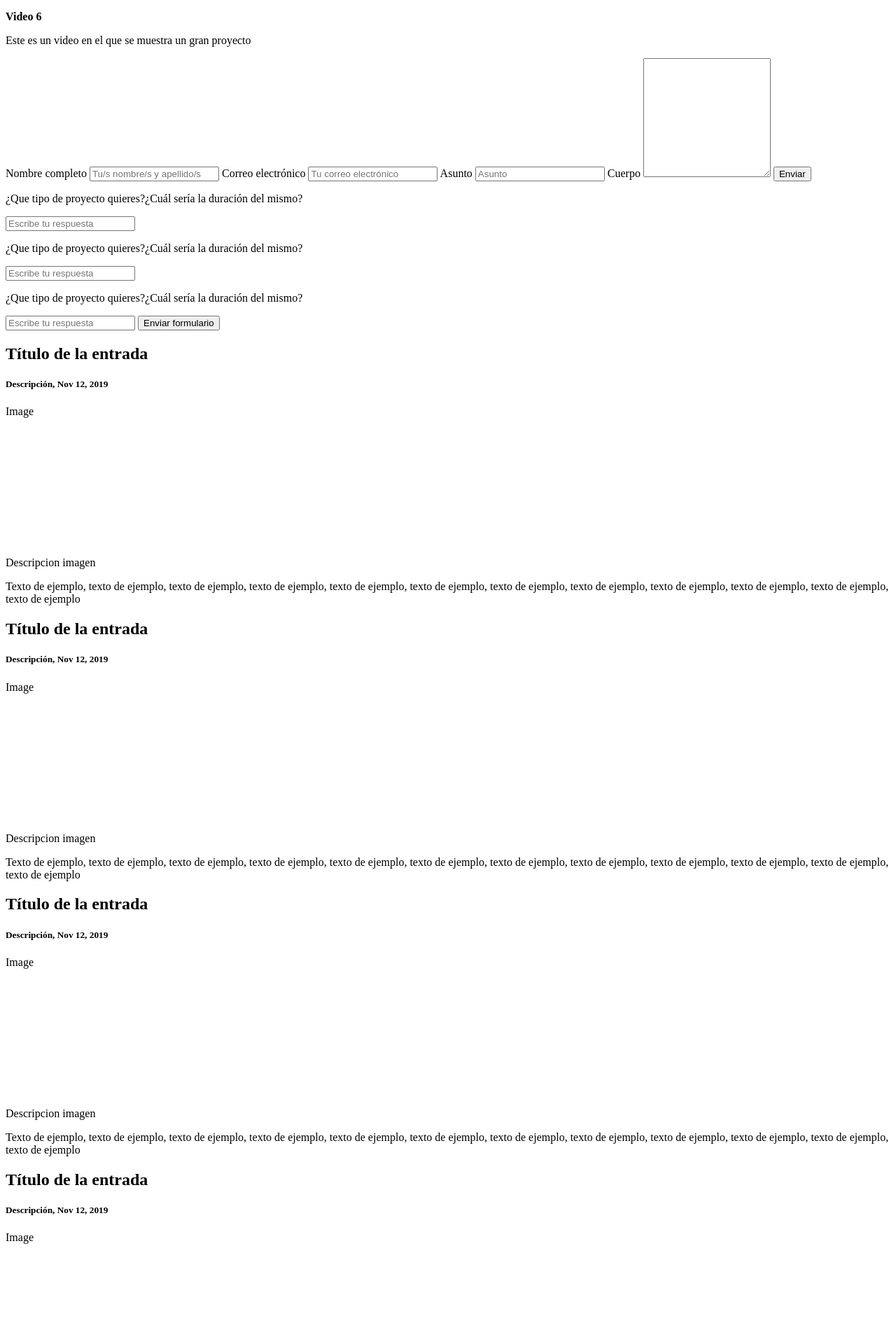
After one commit to alejomaf/BlakKoi-Website, a PHP site: page /views/generic-views/generic-views.html in a window 1280 px wide. The commit adds this page. Shown: the part 4191-6111 px from the top of the page at 70% size. Run offline with PHP 8.4, Linux system fonts and the light colour scheme.

Commit message:
User view finished
The request of budget needs to be improved.

```diff
--- /dev/null
+++ b/contents/views/generic-views/generic-views.html
@@ -0,0 +1,119 @@
+<html>
+        <head></head>
+<body>
+
+    <!--Contenido de servicios-->
+
+    <div id='servicios'>
+        <div><img id="imagen" src="../../images/ejemploEntradaBlog.jpg"><p><b>Servicio 1</b></p><p>Esto es un servicio que se ofrece. Consiste en ser un servicio que se dedica a grabar</p></div>
+        <div><img id="imagen" src="../../images/ejemploEntradaBlog.jpg"><p><b>Servicio 2</b></p><p>Esto es un servicio que se ofrece. Consiste en ser un servicio que se dedica a grabar</p></div>
+        <div><img id="imagen" src="../../images/ejemploEntradaBlog.jpg"><p><b>Servicio 3</b></p><p>Esto es un servicio que se ofrece. Consiste en ser un servicio que se dedica a grabar</p></div>
+        <div><img id="imagen" src="../../images/ejemploEntradaBlog.jpg"><p><b>Servicio 4</b></p><p>Esto es un servicio que se ofrece. Consiste en ser un servicio que se dedica a grabar</p></div>
+        <div><img id="imagen" src="../../images/ejemploEntradaBlog.jpg"><p><b>Servicio 5</b></p><p>Esto es un servicio que se ofrece. Consiste en ser un servicio que se dedica a grabar</p></div>
+        <div><img id="imagen" src="../../images/ejemploEntradaBlog.jpg"><p><b>Servicio 6</b></p><p>Esto es un servicio que se ofrece. Consiste en ser un servicio que se dedica a grabar</p></div>
+    </div>
+
+    <!--Contenido del portfolio-->
+
+    <div id='portfolio'>
+        <div><iframe id="imagen" src="https://www.youtube.com/embed/787pabrW5Ds"></iframe><p><b>Video 1</b></p><p>Este es un video en el que se muestra un gran proyecto</p></div>
+        <div><iframe id="imagen" src="https://www.youtube.com/embed/787pabrW5Ds"></iframe><p><b>Video 2</b></p><p>Este es un video en el que se muestra un gran proyecto</p></div>
+        <div><iframe id="imagen" src="https://www.youtube.com/embed/787pabrW5Ds"></iframe><p><b>Video 3</b></p><p>Este es un video en el que se muestra un gran proyecto</p></div>
+        <div><iframe id="imagen" src="https://www.youtube.com/embed/787pabrW5Ds"></iframe><p><b>Video 4</b></p><p>Este es un video en el que se muestra un gran proyecto</p></div>
+        <div><iframe id="imagen" src="https://www.youtube.com/embed/787pabrW5Ds"></iframe><p><b>Video 5</b></p><p>Este es un video en el que se muestra un gran proyecto</p></div>
+        <div><iframe id="imagen" src="https://www.youtube.com/embed/787pabrW5Ds"></iframe><p><b>Video 6</b></p><p>Este es un video en el que se muestra un gran proyecto</p></div>
+    </div>
+
+    <!--Contenido del contacta-->
+
+    <div id="contacta">
+        <form action="/action_page.php">
+            <label for="fname">Nombre completo</label>
+            <input type="text" id="fname" name="nombre" placeholder="Tu/s nombre/s y apellido/s">
+            <label for="lname"> Correo electrónico</label>
+            <input type="email" id="email" name="correo" placeholder="Tu correo electrónico">
+            <label for="subject">Asunto</label>
+            <input type="text" id="asunto" name="asunto" placeholder="Asunto">
+            <label for="subject">Cuerpo</label>
+            <textarea id="subject" name="subject" placeholder="" style="height:170px"></textarea>
+            <input type="submit" value="Enviar">
+        </form>
+    </div>
+
+    <!--Contenido de la solicitud de presupuesto-->
+
+    <div id='presupuesto'>
+        <form class="box" action="index.html" method="POST">
+            <p>¿Que tipo de proyecto quieres?¿Cuál sería la duración del mismo?</p>
+            <input type="text" placeholder="Escribe tu respuesta">
+            <p>¿Que tipo de proyecto quieres?¿Cuál sería la duración del mismo?</p>
+            <input type="text" placeholder="Escribe tu respuesta">
+            <p>¿Que tipo de proyecto quieres?¿Cuál sería la duración del mismo?</p>
+            <input type="text" placeholder="Escribe tu respuesta">
+            <input type="button" placeholder="Enviar formulario" value="Enviar formulario">
+        </form>
+    </div>
+
+    <!--Contenido del blog-->
+
+    <div id="blog">
+        <div>
+            <h2>Título de la entrada</h2>
+            <h5>Descripción, Nov 12, 2019</h5>
+            <div class="imagenMentira" style="height:200px;">Image</div>
+            <p>Descripcion imagen</p>
+            <p>Texto de ejemplo, texto de ejemplo, texto de ejemplo, texto de ejemplo, texto de ejemplo, texto de ejemplo, texto de ejemplo, texto de ejemplo, texto de ejemplo, texto de ejemplo, texto de ejemplo, texto de ejemplo</p>
+        </div>
+        <div>
+            <h2>Título de la entrada</h2>
+            <h5>Descripción, Nov 12, 2019</h5>
+            <div class="imagenMentira" style="height:200px;">Image</div>
+            <p>Descripcion imagen</p>
+            <p>Texto de ejemplo, texto de ejemplo, texto de ejemplo, texto de ejemplo, texto de ejemplo, texto de ejemplo, texto de ejemplo, texto de ejemplo, texto de ejemplo, texto de ejemplo, texto de ejemplo, texto de ejemplo</p>
+        </div>
+        <div>
+            <h2>Título de la entrada</h2>
+            <h5>Descripción, Nov 12, 2019</h5>
+            <div class="imagenMentira" style="height:200px;">Image</div>
+            <p>Descripcion imagen</p>
+            <p>Texto de ejemplo, texto de ejemplo, texto de ejemplo, texto de ejemplo, texto de ejemplo, texto de ejemplo, texto de ejemplo, texto de ejemplo, texto de ejemplo, texto de ejemplo, texto de ejemplo, texto de ejemplo</p>
+        </div>
+        <div>
+            <h2>Título de la entrada</h2>
+            <h5>Descripción, Nov 12, 2019</h5>
+            <div class="imagenMentira" style="height:200px;">Image</div>
+            <p>Descripcion imagen</p>
+            <p>Texto de ejemplo, texto de ejemplo, texto de ejemplo, texto de ejemplo, texto de ejemplo, texto de ejemplo, texto de ejemplo, texto de ejemplo, texto de ejemplo, texto de ejemplo, texto de ejemplo, texto de ejemplo</p>
+        </div>
+        <div>
+            <h2>Título de la entrada</h2>
+            <h5>Descripción, Nov 12, 2019</h5>
+            <div class="imagenMentira" style="height:200px;">Image</div>
+            <p>Descripcion imagen</p>
+            <p>Texto de ejemplo, texto de ejemplo, texto de ejemplo, texto de ejemplo, texto de ejemplo, texto de ejemplo, texto de ejemplo, texto de ejemplo, texto de ejemplo, texto de ejemplo, texto de ejemplo, texto de ejemplo</p>
+        </div>
+        <div>
+            <h2>Título de la entrada</h2>
+            <h5>Descripción, Nov 12, 2019</h5>
+            <div class="imagenMentira" style="height:200px;">Image</div>
+            <p>Descripcion imagen</p>
+            <p>Texto de ejemplo, texto de ejemplo, texto de ejemplo, texto de ejemplo, texto de ejemplo, texto de ejemplo, texto de ejemplo, texto de ejemplo, texto de ejemplo, texto de ejemplo, texto de ejemplo, texto de ejemplo</p>
+        </div>
+        <div>
+            <h2>Título de la entrada</h2>
+            <h5>Descripción, Nov 12, 2019</h5>
+            <div class="imagenMentira" style="height:200px;">Image</div>
+            <p>Descripcion imagen</p>
+            <p>Texto de ejemplo, texto de ejemplo, texto de ejemplo, texto de ejemplo, texto de ejemplo, texto de ejemplo, texto de ejemplo, texto de ejemplo, texto de ejemplo, texto de ejemplo, texto de ejemplo, texto de ejemplo</p>
+        </div>
+        <div>
+            <h2>Título de la entrada</h2>
+            <h5>Descripción, Nov 12, 2019</h5>
+            <div class="imagenMentira" style="height:200px;">Image</div>
+            <p>Descripcion imagen</p>
+            <p>Texto de ejemplo, texto de ejemplo, texto de ejemplo, texto de ejemplo, texto de ejemplo, texto de ejemplo, texto de ejemplo, texto de ejemplo, texto de ejemplo, texto de ejemplo, texto de ejemplo, texto de ejemplo</p>
+        </div>
+    </div>
+
+</body>
+</html>
```
Also changed, not shown: contents/styles/estiloVistaPrincipal.css (+211 -119 lines), contents/views/generic-views/contacta.html (deleted, +0 -17 lines), contents/views/generic-views/portfolio.html (deleted, +0 -13 lines), contents/views/generic-views/servicios.html (deleted, +0 -13 lines), contents/views/user/home.html (+17 -14 lines).
